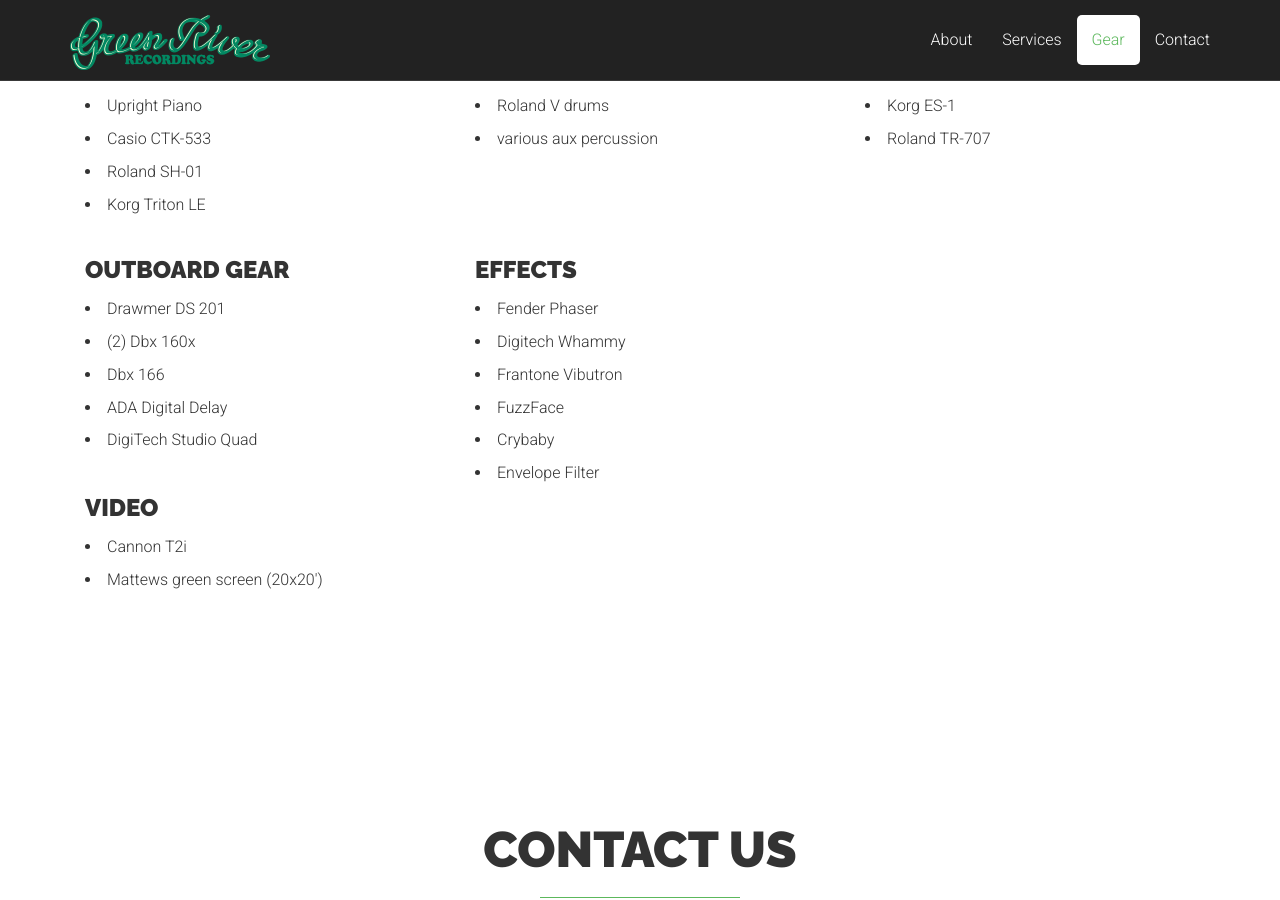
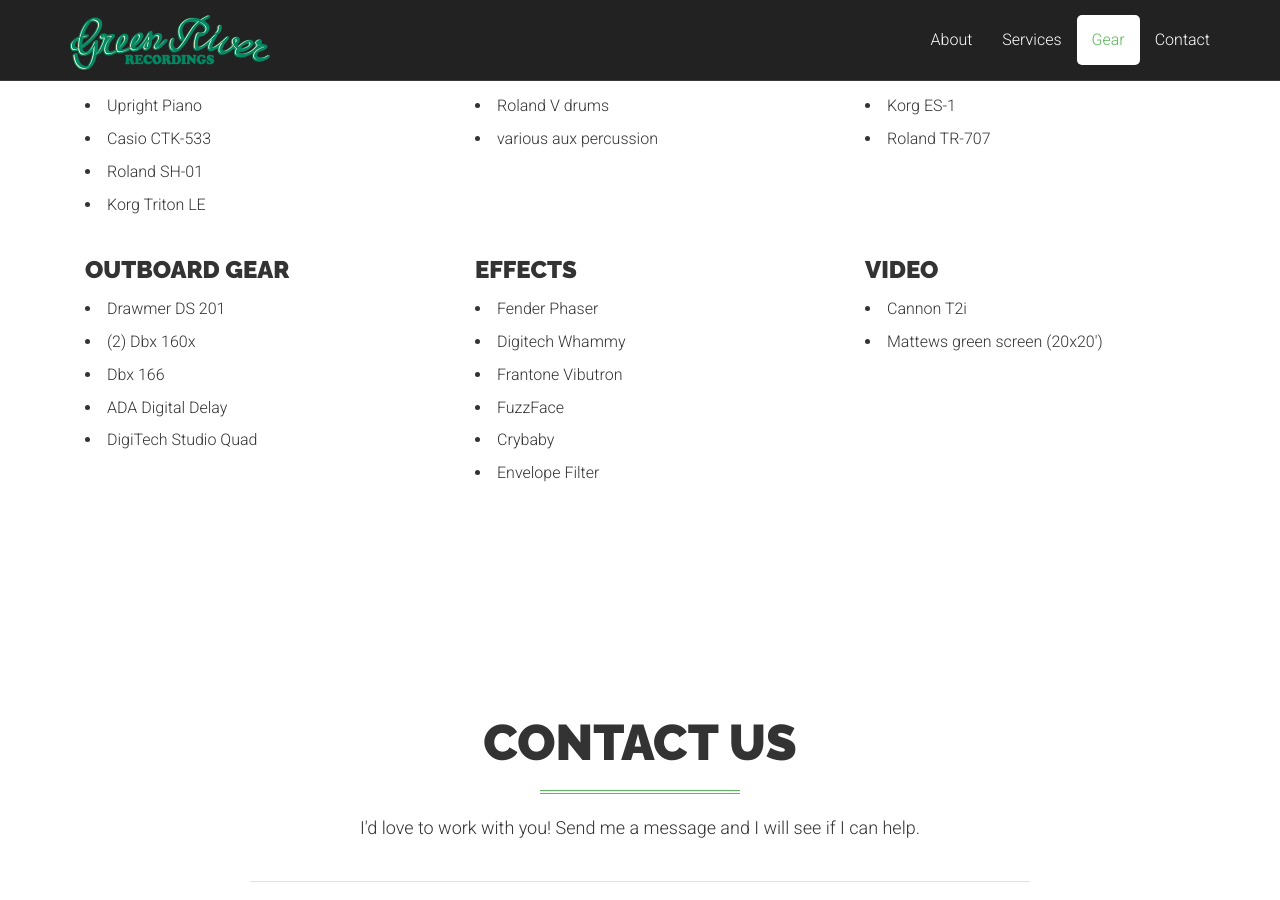
Before and after one commit to scottweisman/greenriverrecordings, a Jekyll site: the page built from index.html, in a window 1280 px wide and 900 px high, scrolled down 4775 px. Built offline with Jekyll 4.4.1, drawn with Linux system fonts in a browser that asks for light colours; nearby versions of some CDN libraries; Markdown is read by kramdown in place of the engine named in the settings.

Commit message:
Fixed bootstrap formatting error
last to columns were col-md-6, should be col-md-4

```diff
--- a/_includes/gear.html
+++ b/_includes/gear.html
@@ -176,7 +176,7 @@
         </div>
     </div>
 
-    <div class="col-md-6 wow fadeIn" data-wow-delay=".2s" style="visibility: visible; animation-delay: 0.2s; -webkit-animation-delay: 0.2s; animation-name: none; -webkit-animation-name: none;">
+    <div class="col-md-4 wow fadeIn" data-wow-delay=".2s" style="visibility: visible; animation-delay: 0.2s; -webkit-animation-delay: 0.2s; animation-name: none; -webkit-animation-name: none;">
         <div class="media">
             <div class="media-body">
                 <h3 class="media-heading">Effects</h3>
@@ -192,7 +192,7 @@
         </div>
     </div>
 
-    <div class="col-md-6 wow fadeIn animated" data-wow-delay=".2s" style="visibility: visible; animation-delay: 0.2s; -webkit-animation-delay: 0.2s; animation-name: fadeIn; -webkit-animation-name: fadeIn;">
+    <div class="col-md-4 wow fadeIn animated" data-wow-delay=".2s" style="visibility: visible; animation-delay: 0.2s; -webkit-animation-delay: 0.2s; animation-name: fadeIn; -webkit-animation-name: fadeIn;">
         <div class="media">
             <div class="media-body">
                 <h3 class="media-heading">Video</h3>
```
